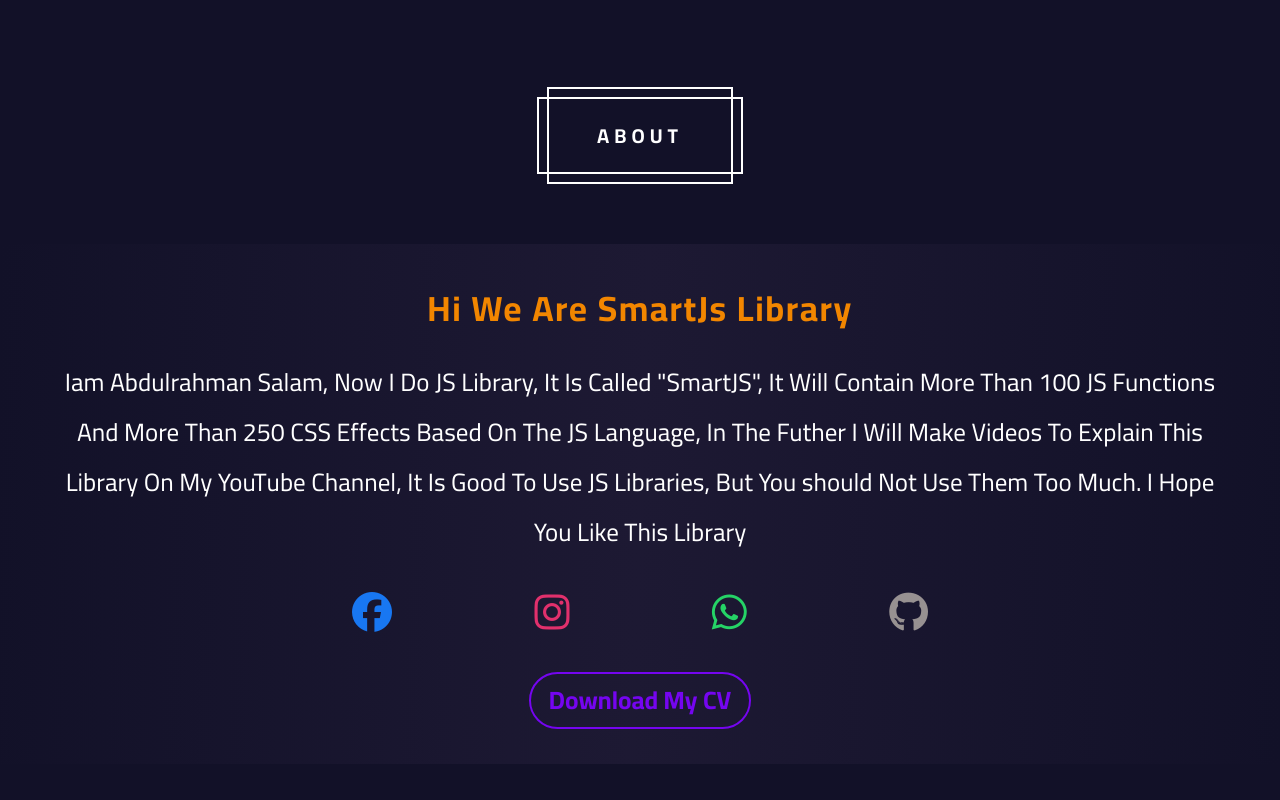
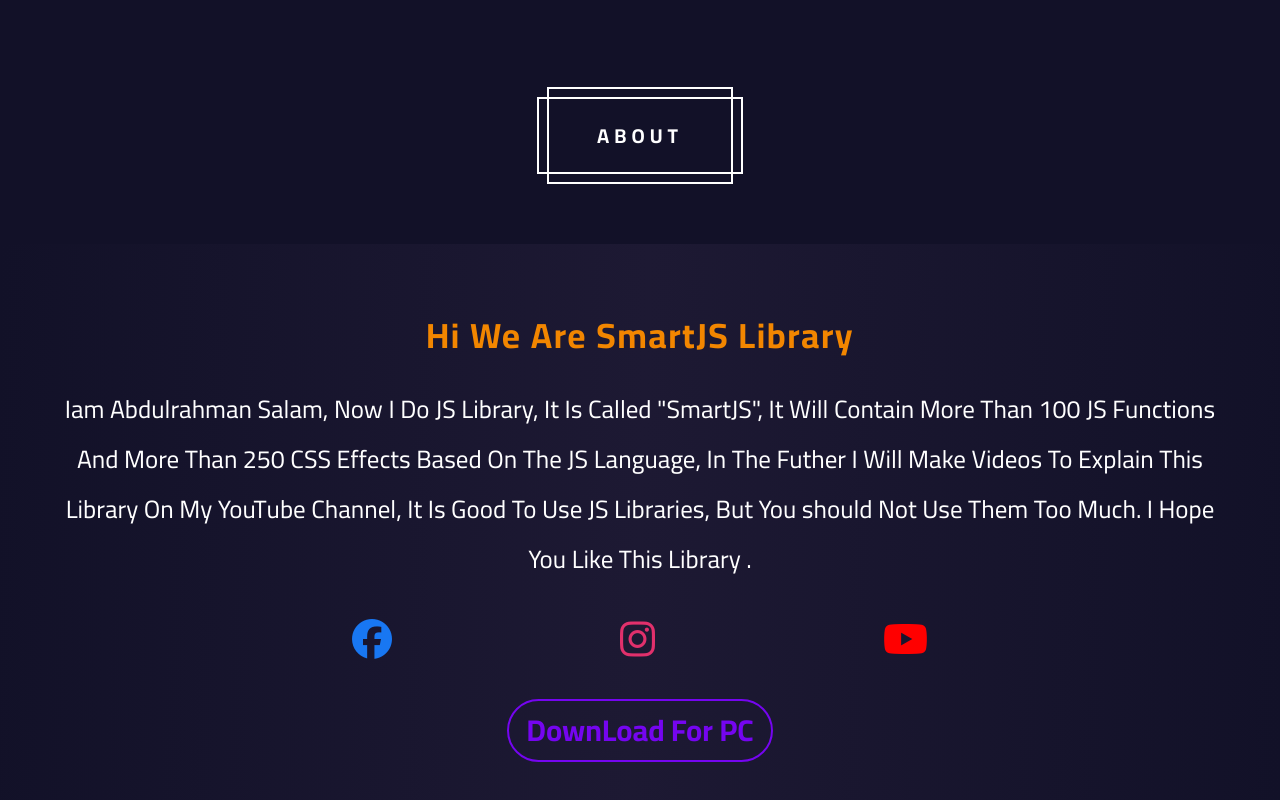
Before and after one commit to AbdulrahmanSallam/SmartJS, a plain HTML site: page index.html in a window 1280 px wide. Shown: the part 773-1573 px from the top of the page. Before the commit the page ends 1537 px from the top, so only its background shows below. Drawn offline with nearby package versions, Linux system fonts and the light colour scheme; a web font is replaced by a local one.

Commit message:
Add files via upload

```diff
--- a/Css/style.css
+++ b/Css/style.css
@@ -384,7 +384,6 @@ header .container .main-links a.active {
   animation: textclip 3s linear infinite;
   margin: 0 auto;
 }
-
 @keyframes textclip {
   to {
     background-position: 200% center;
@@ -421,7 +420,7 @@ header .container .main-links a.active {
 }
 .about .container {
   display: grid;
-  min-height: 65vh;
+  min-height: 70vh;
   align-items: center;
   place-content: center;
 }
@@ -482,4 +481,43 @@ header .container .main-links a.active {
     width: 100%;
   }
 }
+.about .container .down {
+  border: 2px solid currentColor;
+  border-radius: 3rem;
+  color: var(--main-hover-color);
+  font-weight: bold;
+  overflow: hidden;
+  padding: 12px 18px;
+  transition: 0.2s transform ease-in-out;
+  width: fit-content;
+  text-align: center;
+  font-size: 30px;
+  position: relative;
+  display: block;
+  margin: auto;
+}
+.about .container .down::after {
+  content: "";
+  background-color: var(--main-hover-color);
+  border-radius: 3rem;
+  display: block;
+  height: 100%;
+  width: 100%;
+  position: absolute;
+  left: 0;
+  top: 0;
+  transform: translate(-100%, 0) rotate(10deg);
+  transform-origin: top left;
+  transition: 0.2s transform ease-out;
+  z-index: -1;
+}
+.about .container .down:hover {
+  border: 2px solid transparent;
+  color: white;
+  transform: scale(1.05);
+  will-change: transform;
+}
+.about .container .down:hover::after {
+  transform: translate(0, 0);
+}
 /* End About */
--- a/index.html
+++ b/index.html
@@ -103,34 +103,34 @@
     <section class="about">
       <div class="container">
         <div class="info">
-          <h2>Hi We Are SmartJs Library</h2>
+          <h2>Hi We Are SmartJS Library</h2>
           <p>
             Iam Abdulrahman Salam, Now I Do JS Library, It Is Called "SmartJS",
             It Will Contain More Than 100 JS Functions And More Than 250 CSS
             Effects Based On The JS Language, In The Futher I Will Make Videos
             To Explain This Library On My YouTube Channel, It Is Good To Use JS
             Libraries, But You should Not Use Them Too Much. I Hope You Like
-            This Library
+            This Library .
           </p>
         </div>
         <div class="icons">
-          <a href="https://web.facebook.com/AbdulrahmanJs/" target="_blank"
+          <a
+            href="https://web.facebook.com/xPecoz/"
+            target="_blank"
+            title="Facebook"
             ><i class="fa-brands fa-facebook" style="color: #1877f2"></i
           ></a>
-          <a href="https://www.instagram.com/abdulrahmanbkd/" target="_blank"
+          <a
+            href="https://www.instagram.com/abdulrahmanbkd/"
+            target="_blank"
+            title="Instagram"
             ><i class="fa-brands fa-instagram" style="color: #e1306c"></i
           ></a>
-          <a
-            href="https://api.whatsapp.com/send?phone=201024289101&text=%D8%A7%D9%84%D8%B3%D9%84%D8%A7%D9%85%20%D8%B9%D9%84%D9%8A%D9%83%D9%85%20%D9%8A%D8%A7%20%D8%B9%D8%A8%D8%AF%D8%A7%D9%84%D8%B1%D8%AD%D9%85%D9%86%20"
-            target="_blank"
-            ><i class="fa-brands fa-whatsapp" style="color: #25d366"></i
-          ></a>
-          <a href="https://github.com/AbdulrahmanSallam/" target="_blank"
-            ><i class="fa-brands fa-github" style="color: #979191"></i
+          <a href="https://www.youtube.com/" target="_blank" title="YouTube"
+            ><i class="fa-brands fa-youtube" style="color: #ff0000"></i
           ></a>
         </div>
-        <a href="#" class="coolBeans">Download My CV</a>
-        <!-- <div class="shap"></div> -->
+        <a href="#" class="down">DownLoad For PC</a>
       </div>
     </section>
     <script src="Main-Js/main.js"></script>
```
